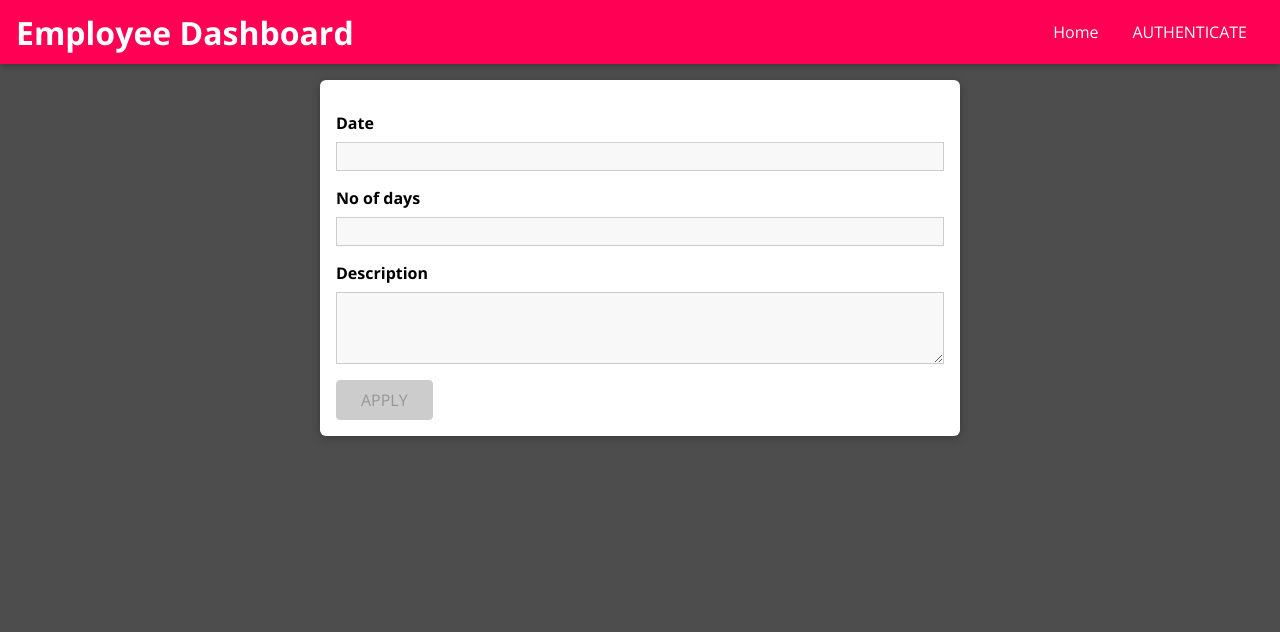
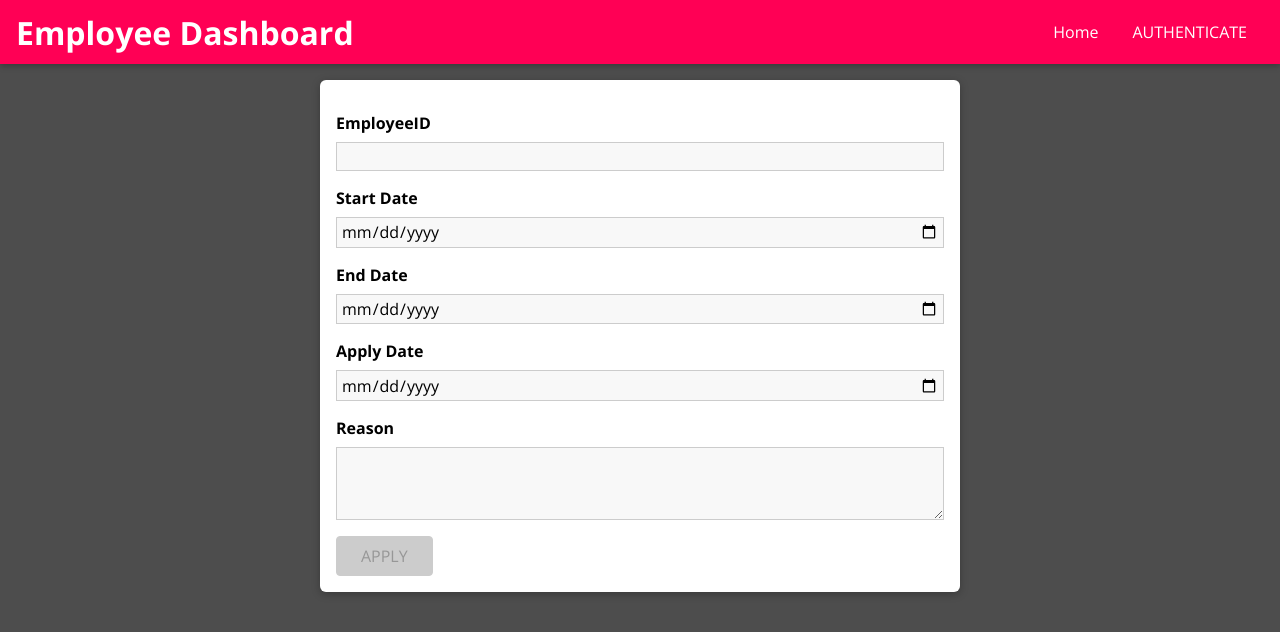
Before and after one commit to MrBijay7000/EmployeeManagement-FrontEnd, a React (Create React App) app: page /leave in a window 1280 px wide. Shown: the top 632 px of the page. Built offline with nearby package versions, Linux system fonts and the light colour scheme.

Commit message:
apply component updated

```diff
--- a/package.json
+++ b/package.json
@@ -9,9 +9,11 @@
     "antd": "^5.3.2",
     "react": "^18.2.0",
     "react-dom": "^18.2.0",
+    "react-redux": "^8.0.5",
     "react-router-dom": "^6.8.1",
     "react-scripts": "5.0.1",
     "react-transition-group": "^4.4.5",
+    "redux": "^4.2.1",
     "web-vitals": "^2.1.4"
   },
   "scripts": {
--- a/src/App.js
+++ b/src/App.js
@@ -1,4 +1,4 @@
-import React, { useState, useCallback } from "react";
+import React, { useState, useCallback, useEffect, Fragment } from "react";
 import { BrowserRouter as Router, Route, Routes } from "react-router-dom";
 
 import MainNavigation from "./shared/components/Navigation/MainNavigation";
@@ -9,6 +9,10 @@ import LeaveRequestUL from "./users/pages/Leave";
 import ViewProfile from "./users/pages/ViewProfile";
 import ViewTask from "./users/pages/ViewTask";
 import { AuthContext } from "./shared/context/auth-context";
+import AdminNav from "./shared/components/Navigation/AdminNav";
+import EmployeeNav from "./shared/components/Navigation/EmployeeNav";
+import Admin from "./admin/pages/Admin";
+import Layout from "./shared/components/UIElements/Layout";
 
 function App() {
   const [token, setToken] = useState(false);
@@ -50,6 +54,7 @@ function App() {
   // }
 
   return (
+    <Fragment>
       <div className="App">
         <AuthContext.Provider
           value={{
@@ -63,8 +68,10 @@ function App() {
           <Router>
             <MainNavigation />
             <main>
-            {/* <Routes>
-            <Route path="/" element={<Admin />} />
+              {/* <Layout /> */}
+              <Routes>
+                {/* <Route path="/" element={<Admin />} /> */}
+                {/*
             <Route path="/view-profile" element={<AdminViewProfile />} />
             <Route
               path="/employee-details"
@@ -74,10 +81,10 @@ function App() {
             <Route path="/change-password" element={<ChangePassword />} />
             <Route path="/leave" element={<LeaveRequestUL />} />
           </Routes> */}
-            <Routes>
+                {/* <Routes> */}
                 <Route path="/" element={<Employee />} />
                 <Route path="/view-profile" element={<ViewProfile />} />
-              {/* <Route path="/viewProfile/:id" element={<ViewProfile />} /> */}
+                <Route path="/viewProfile/:id" element={<ViewProfile />} />
                 <Route path="/viewTask" element={<ViewTask />} />
                 <Route path="/leave" element={<LeaveRequestUL />} />
                 <Route
@@ -90,6 +97,7 @@ function App() {
           </Router>
         </AuthContext.Provider>
       </div>
+    </Fragment>
   );
 }
 
--- /dev/null
+++ b/src/shared/components/Navigation/AdminNav.js
@@ -0,0 +1,69 @@
+import React, { useContext } from "react";
+import { NavLink } from "react-router-dom";
+import { AuthContext } from "../../context/auth-context";
+import "./NavLinks.css";
+
+const AdminNav = (props) => {
+  const auth = useContext(AuthContext);
+
+  return (
+    <ul className="nav-links">
+      {!auth.isLoggedIn && (
+        <li>
+          <NavLink to="/">{auth.isLoggedIn ? "HOME" : "LOGIN"}</NavLink>
+        </li>
+      )}
+      {auth.isLoggedIn && (
+        <li>
+          <NavLink to="/view-profile">View Profile</NavLink>
+        </li>
+      )}
+      <li>
+        <NavLink to="/employee-details">Employee Details</NavLink>
+      </li>
+      <li>
+        <NavLink to="/admin-details">Admin Details</NavLink>
+      </li>
+      <li>
+        <NavLink to="/change-password">Change Password</NavLink>
+      </li>
+
+      <li>
+        <button>LOGOUT</button>
+      </li>
+    </ul>
+    // <ul className="nav-links">
+    //   <li>
+    //     <NavLink to="/">Home</NavLink>
+    //   </li>
+    //   {auth.isLoggedIn && (
+    //     <li>
+    //       <NavLink to="/view-profile">View Profile</NavLink>
+    //     </li>
+    //   )}
+
+    //   {auth.isLoggedIn && (
+    //     <li>
+    //       <NavLink to="/view-task">My Task</NavLink>
+    //     </li>
+    //   )}
+    //   {auth.isLoggedIn && (
+    //     <li>
+    //       <NavLink to="/change-password">Change Passowrd</NavLink>
+    //     </li>
+    //   )}
+    //   {!auth.isLoggedIn && (
+    //     <li>
+    //       <NavLink to="/auth">AUTHENTICATE</NavLink>
+    //     </li>
+    //   )}
+    //   {auth.isLoggedIn && (
+    //     <li>
+    //       <button onClick={auth.logout}>LOGOUT</button>/
+    //     </li>
+    //   )}
+    // </ul>
+  );
+};
+
+export default AdminNav;
--- /dev/null
+++ b/src/shared/components/Navigation/EmployeeNav.js
@@ -0,0 +1,69 @@
+import React, { useContext } from "react";
+import { NavLink } from "react-router-dom";
+import { AuthContext } from "../../context/auth-context";
+import "./NavLinks.css";
+
+const EmployeeNav = (props) => {
+  const auth = useContext(AuthContext);
+
+  return (
+    // <ul className="nav-links">
+    //   {!auth.isLoggedIn && (
+    //     <li>
+    //       <NavLink to="/">{auth.isLoggedIn ? "HOME" : "LOGIN"}</NavLink>
+    //     </li>
+    //   )}
+    //   {auth.isLoggedIn && (
+    //     <li>
+    //       <NavLink to="/view-profile">View Profile</NavLink>
+    //     </li>
+    //   )}
+    //   <li>
+    //     <NavLink to="/employee-details">Employee Details</NavLink>
+    //   </li>
+    //   <li>
+    //     <NavLink to="/admin-details">Admin Details</NavLink>
+    //   </li>
+    //   <li>
+    //     <NavLink to="/change-password">Change Password</NavLink>
+    //   </li>
+
+    //   <li>
+    //     <button>LOGOUT</button>
+    //   </li>
+    // </ul>
+    <ul className="nav-links">
+      <li>
+        <NavLink to="/">Home</NavLink>
+      </li>
+      {auth.isLoggedIn && (
+        <li>
+          <NavLink to="/view-profile">View Profile</NavLink>
+        </li>
+      )}
+
+      {auth.isLoggedIn && (
+        <li>
+          <NavLink to="/view-task">My Task</NavLink>
+        </li>
+      )}
+      {auth.isLoggedIn && (
+        <li>
+          <NavLink to="/change-password">Change Passowrd</NavLink>
+        </li>
+      )}
+      {!auth.isLoggedIn && (
+        <li>
+          <NavLink to="/auth">AUTHENTICATE</NavLink>
+        </li>
+      )}
+      {auth.isLoggedIn && (
+        <li>
+          <button onClick={auth.logout}>LOGOUT</button>/
+        </li>
+      )}
+    </ul>
+  );
+};
+
+export default EmployeeNav;
--- /dev/null
+++ b/src/shared/components/UIElements/Layout.js
@@ -0,0 +1,164 @@
+import React from "react";
+//import { userMenu } from "../Data/data";
+import { Badge, message } from "antd";
+// import "../styles/LayoutStyle.css";
+import { Link, useLocation, useNavigate } from "react-router-dom";
+import { useSelector } from "react-redux";
+
+const Layout = ({ children }) => {
+  const { user } = useSelector((state) => state.user);
+  const location = useLocation();
+  const navigate = useNavigate();
+
+  //logout function
+  const handleLogout = () => {
+    localStorage.clear();
+    message.success("Logout Successfull");
+    navigate("/login");
+  };
+
+  //admin menu
+  const adminMenu = [
+    {
+      name: "Home",
+      path: "/",
+      icon: "fa-sharp fa-solid fa-house",
+    },
+    {
+      name: "Doctors",
+      path: "/admin/doctors",
+      icon: "fa-solid fa-user-doctor",
+    },
+    {
+      name: "Users",
+      path: "/admin/users",
+      icon: "fa-solid fa-user",
+    },
+    {
+      name: "Events",
+      path: "/admin/events",
+      icon: "fa-solid fa-user",
+    },
+    {
+      name: "Profile",
+      path: `/admin/profile/${user?._id}`,
+      icon: "fa-solid fa-user",
+    },
+  ];
+
+  //doctor menu
+  const doctorMenu = [
+    {
+      name: "Home",
+      path: "/",
+      icon: "fa-sharp fa-solid fa-house",
+    },
+    {
+      name: "Appointments",
+      path: "/doctor-appointments",
+      icon: "fa-solid fa-calendar-check",
+    },
+    {
+      name: "Prescription",
+      path: "/doctor/prescription",
+      icon: "fa-solid fa-calendar-check",
+    },
+    {
+      name: "Profile",
+      path: `/doctor/profile/${user?._id}`,
+      icon: "fa-solid fa-user",
+    },
+  ];
+
+  //user Menu
+  const userMenu = [
+    {
+      name: "Home",
+      path: "/",
+      icon: "fa-sharp fa-solid fa-house",
+    },
+    {
+      name: "Appointments",
+      path: "/appointments",
+      icon: "fa-solid fa-calendar-check",
+    },
+    {
+      name: "Apply Doctor",
+      path: "/apply-doctor",
+      icon: "fa-solid fa-user-doctor",
+    },
+    {
+      name: "Profile",
+      path: `/user/profile/${user?._id}`,
+      icon: "fa-solid fa-user",
+    },
+  ];
+
+  //menu list
+  const sidebarMenu = user?.isAdmin
+    ? adminMenu
+    : user?.isDoctor
+    ? doctorMenu
+    : userMenu;
+
+  return (
+    <>
+      <div className="main">
+        <div className="layout">
+          <div className="sidebar">
+            <div className="logo">
+              <h6>followUP</h6>
+              <hr />
+            </div>
+            <div className="menu">
+              {sidebarMenu.map((menu) => {
+                const isActive = location.pathname === menu.path;
+                return (
+                  <>
+                    <div className={`menu-item ${isActive && "active"}`}>
+                      <i className={menu.icon}></i>
+                      <Link to={menu.path}>{menu.name}</Link>
+                    </div>
+                  </>
+                );
+              })}
+              <div className={`menu-item`} onClick={handleLogout}>
+                <i className="fa-sharp fa-solid fa-arrow-right-from-bracket"></i>
+                <Link to="/login">Logout</Link>
+              </div>
+            </div>
+          </div>
+          <div className="content">
+            <div className="header">
+              {/* <div
+                className="greet"
+                style={{ display: "flex", alignItems: "center" }}
+              >
+                <h6 style={{ marginRight: "10px", textTransform: "uppercase" }}>
+                  Welcome
+                </h6>
+              </div> */}
+              <div className="header-content" style={{ cursor: "pointer" }}>
+                <Badge
+                  count={user && user.notification.length}
+                  overflowCount={9}
+                  onClick={() => {
+                    navigate("/notification");
+                  }}
+                >
+                  <i className="fa-sharp fa-solid fa-bell"></i>
+                </Badge>
+                {user && (
+                  <Link to={`/user/profile/${user.id}`}>{user?.name}</Link>
+                )}
+              </div>
+            </div>
+            <div className="body">{children}</div>
+          </div>
+        </div>
+      </div>
+    </>
+  );
+};
+
+export default Layout;
--- a/src/users/pages/Employee.js
+++ b/src/users/pages/Employee.js
@@ -39,4 +39,5 @@ const Employee = (props) => {
     </div>
   );
 };
+
 export default Employee;
--- a/src/users/pages/Leave.js
+++ b/src/users/pages/Leave.js
@@ -4,18 +4,29 @@ import {
   VALIDATOR_MINLENGTH,
   VALIDATOR_REQUIRE,
 } from "../../shared/util/validators";
+import { useHttpClient } from "../../shared/hooks/http-hook";
 import Button from "../../shared/components/FormElements/Button";
 import { useForm } from "../../shared/hooks/form-hook";
 import "./Leave.css";
 
 const ApplyForLeave = (props) => {
+  const { isLoading, error, sendRequest, clearError } = useHttpClient();
+
   const [formState, inputHandler] = useForm(
     {
-      date: {
+      employeeId: {
         value: "",
         isValid: false,
       },
-      day: {
+      sdate: {
+        value: "",
+        isValid: false,
+      },
+      edate: {
+        value: "",
+        isValid: false,
+      },
+      adate: {
         value: "",
         isValid: false,
       },
@@ -27,39 +38,82 @@ const ApplyForLeave = (props) => {
     false
   );
 
-  const applyForLeaveHandler = (event) => {
+  const applyForLeaveHandler = async (event) => {
     event.preventDefault();
     console.log(formState.inputs);
+
+    try {
+      const responseData = await sendRequest(
+        "http://localhost:5001/api/users/applyForLeave",
+        "POST",
+        JSON.stringify({
+          employeeId: formState.inputs.employeeId.value,
+          startDate: formState.inputs.sdate.value,
+          endDate: formState.inputs.edate.value,
+          appliedDate: formState.inputs.adate.value,
+          reason: formState.inputs.description.value,
+        }),
+
+        {
+          "Content-Type": "application/json",
+        }
+      );
+    } catch (err) {}
   };
 
   return (
     <form className="leave" onSubmit={applyForLeaveHandler}>
       <Input
-        id="date"
+        id="employeeId"
         element="input"
         type="text"
-        label="Date"
+        label="EmployeeID"
         validators={[VALIDATOR_REQUIRE()]}
+        onInput={inputHandler}
+        errorText="Please Enter A Valid Employee Id"
+      />
+      <Input
+        id="sdate"
+        element="input"
+        type="date"
+        label="Start Date"
+        validators={[VALIDATOR_REQUIRE()]}
+        min="2022-01-31"
+        max="2025-12-31"
         onInput={inputHandler}
         errorText="Please Enter A Valid Date"
       />
       <Input
-        id="day"
+        id="edate"
         element="input"
-        type="text"
-        label="No of days"
+        type="date"
+        label="End Date"
         validators={[VALIDATOR_REQUIRE()]}
+        min="2022-01-31"
+        max="2025-12-31"
         onInput={inputHandler}
-        errorText="Please Enter A Number Of Days"
+        errorText="Please Enter A Valid Date"
       />
+      <Input
+        id="adate"
+        element="input"
+        type="date"
+        label="Apply Date"
+        validators={[VALIDATOR_REQUIRE()]}
+        min="2022-01-31"
+        max="2025-12-31"
+        onInput={inputHandler}
+        errorText="Please Enter A Valid Date"
+      />
+
       <Input
         id="description"
         element="textarea"
         type="text"
-        label="Description"
+        label="Reason"
         validators={[VALIDATOR_REQUIRE(), VALIDATOR_MINLENGTH(5)]}
         onInput={inputHandler}
-        errorText="Please Enter A Valid Description"
+        errorText="Please Enter A Valid Description (At least 5 letters)"
       />
       <Button type="submit" disabled={!formState.isValid}>
         APPLY
```
Also changed, not shown: 1 other file (tests, documents, lock files or other folders). Lines whose indentation alone changed are shown as unchanged.
